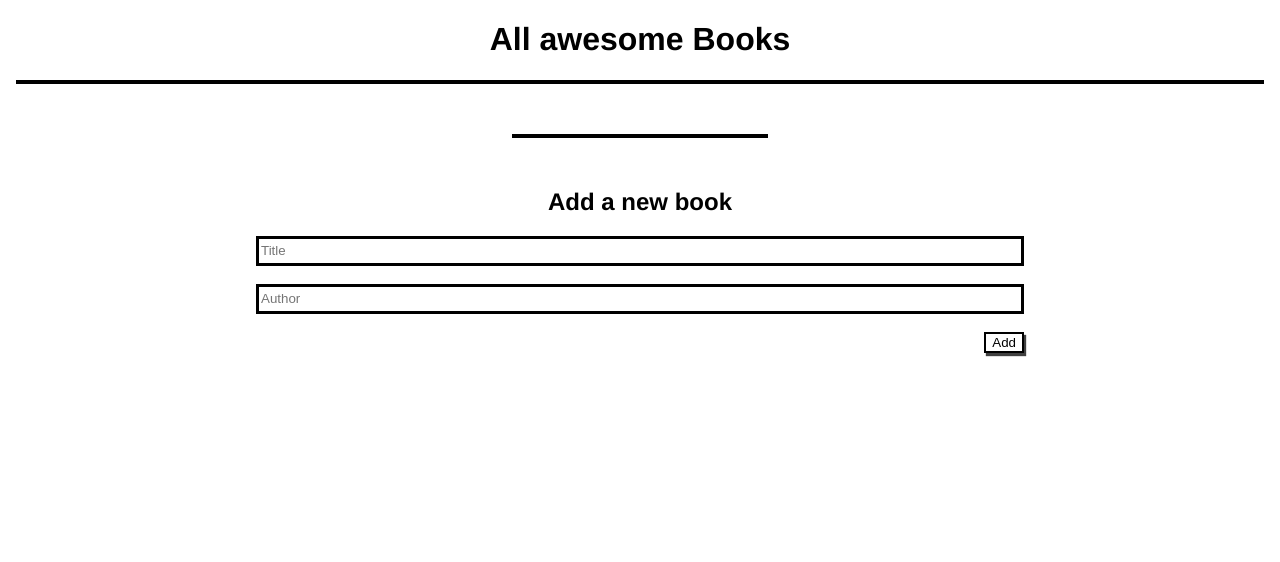
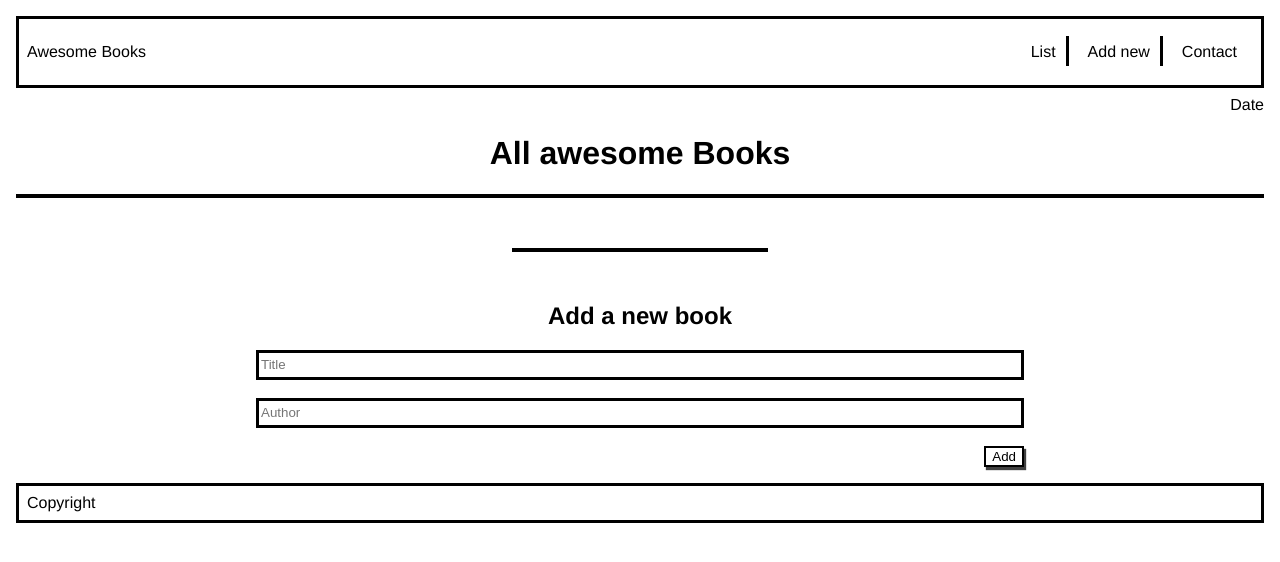
Before and after one commit to samlorlah/awesome-books, a website: page index.html in a window 1280 px wide. Drawn offline with Linux system fonts and the light colour scheme.

Commit message:
Add header and footer

```diff
--- a/index.html
+++ b/index.html
@@ -9,6 +9,24 @@
   </head>
 
   <body>
+    <header>
+      <nav>
+        <div class="brand">Awesome Books</div>
+
+        <ul>
+          <li>
+            <a href="#list">List</a>
+          </li>
+          <li>
+            <a href="#add-new">Add new</a>
+          </li>
+          <li>
+            <a href="#contact">Contact</a>
+          </li>
+        </ul>
+      </nav>
+      <div class="date">Date</div>
+    </header>
     <main>
       <h1>All awesome Books</h1>
 
@@ -23,6 +41,8 @@
         <button type="submit">Add</button>
       </form>
     </main>
+
+    <footer>Copyright</footer>
     <script src="./js/script.js"></script>
   </body>
 </html>
--- a/style.css
+++ b/style.css
@@ -73,3 +73,60 @@ form button {
   display: block;
   margin-left: auto;
 }
+
+header {
+  margin: 1rem;
+}
+
+.date {
+  margin-top: 0.5rem;
+  text-align: right;
+}
+
+nav {
+  display: flex;
+  align-items: center;
+  justify-content: space-between;
+  border: solid black 3px;
+
+  padding: 0.5rem;
+}
+
+nav ul {
+  display: flex;
+  align-items: center;
+  list-style-type: none;
+}
+
+nav ul li {
+  position: relative;
+}
+
+nav ul li::after {
+  position: absolute;
+  top: -40%;
+  right: 3px;
+  width: 3px;
+  height: 30px;
+  background-color: rgb(0, 0, 0);
+  content: '';
+}
+
+nav ul li:last-child::after {
+  display: none;
+}
+
+a {
+  text-decoration: inherit;
+  color: inherit;
+  margin: 0 1rem;
+}
+
+footer {
+  display: flex;
+  align-items: center;
+  justify-content: space-between;
+  border: solid black 3px;
+  margin: 1rem;
+  padding: 0.5rem;
+}
```
